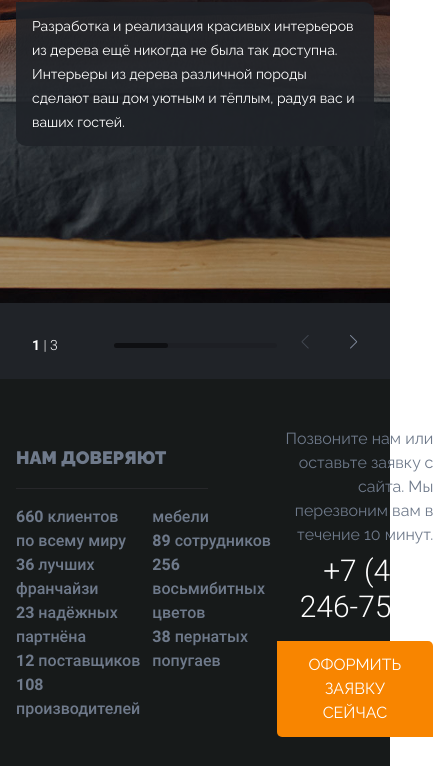
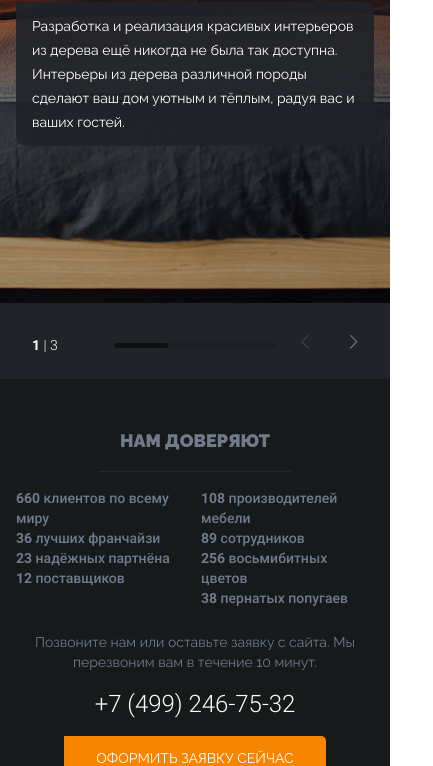
Before and after one commit to nurbolatk/woodtech-landing, a website built with Vite: page index.html in a window 390 px wide. Shown: the part 341-1107 px from the top of the page, 433 px wide, since content can reach past the window. Built offline with nearby package versions, Linux system fonts and the light colour scheme; some packages are replaced by stand-ins of ours.

Commit message:
adapt to mobile trusted by section

```diff
--- a/index.html
+++ b/index.html
@@ -730,28 +730,60 @@
 
     <!-- Trusted by -->
     <section class="bg-darker text-dark-on-dark">
-      <div class="container flex items-center justify-between">
-        <div class="grow space-y-4">
-          <h2 class="uppercase text-lg font-black">Нам доверяют</h2>
-          <hr class="bg-zinc-800 w-48 h-px border-0" />
-          <div class="columns-2 md:columns-3 gap-3">
-            <p class="font-roboto"><span class="font-bold">660</span> клиентов по всему миру</p>
-            <p class="font-roboto"><span class="font-bold">36</span> лучших франчайзи</p>
-            <p class="font-roboto"><span class="font-bold">23</span> надёжных партнёна</p>
-            <p class="font-roboto"><span class="font-bold">12</span> поставщиков</p>
-            <p class="font-roboto"><span class="font-bold">108</span> производителей мебели</p>
-            <p class="font-roboto"><span class="font-bold">89</span> сотрудников</p>
-            <p class="font-roboto"><span class="font-bold">256</span> восьмибитных цветов</p>
-            <p class="font-roboto"><span class="font-bold">38</span> пернатых попугаев</p>
+      <div
+        class="
+          container
+          grid grid-cols-1
+          md:grid-cols-3
+          items-center
+          py-12
+          gap-y-6
+          md:gap-x-4
+        "
+      >
+        <div class="col-span-2 space-y-4 text-left">
+          <h2 class="uppercase text-lg font-black text-center">Нам доверяют</h2>
+          <hr class="bg-zinc-800 w-48 h-px border-0 mx-auto md:mx-0" />
+          <div class="columns-2 lg:columns-3 gap-3 text-sm">
+            <p class="font-roboto">
+              <span class="font-bold">660</span> клиентов по всему миру
+            </p>
+            <p class="font-roboto">
+              <span class="font-bold">36</span> лучших франчайзи
+            </p>
+            <p class="font-roboto">
+              <span class="font-bold">23</span> надёжных партнёна
+            </p>
+            <p class="font-roboto">
+              <span class="font-bold">12</span> поставщиков
+            </p>
+            <p class="font-roboto">
+              <span class="font-bold">108</span> производителей мебели
+            </p>
+            <p class="font-roboto">
+              <span class="font-bold">89</span> сотрудников
+            </p>
+            <p class="font-roboto">
+              <span class="font-bold">256</span> восьмибитных цветов
+            </p>
+            <p class="font-roboto">
+              <span class="font-bold">38</span> пернатых попугаев
+            </p>
           </div>
         </div>
-        <div class="basis-80 py-12 text-right">
-          <p>
+        <div class="text-center md:text-right">
+          <p class="text-sm">
             Позвоните нам или оставьте заявку с сайта. Мы перезвоним вам в
             течение 10 минут.
           </p>
-          <p class="font-roboto font-light text-white mt-1.5 text-3xl">+7 (499) 246-75-32</p>
-          <button class="mt-4 bg-accent rounded-brand uppercase text-white py-3 px-8">Оформить заявку сейчас</button>
+          <p class="font-roboto font-light text-white mt-4 md:mt-1.5 text-2xl md:text-3xl">
+            +7 (499) 246-75-32
+          </p>
+          <button
+            class="mt-4 bg-accent rounded-brand uppercase text-white py-3 px-8 text-sm md:text-base"
+          >
+            Оформить заявку сейчас
+          </button>
         </div>
       </div>
     </section>
```
